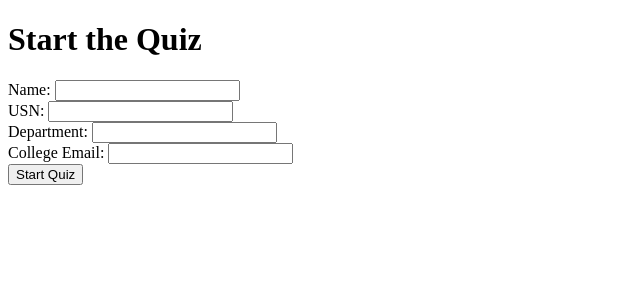
After one commit to Nikhil-Blllitz/DSAquiz, a Django app: page /start_quiz/ in a window 1280 px wide. The commit adds this page. Shown: the top 300 px of the page, without its empty margins (0-640 px from the left). Run offline with Django 5.2, Linux system fonts and the light colour scheme.

Commit message:
Added tab switching detector, registration form and result storage

```diff
--- a/quiz/myapp/admin.py
+++ b/quiz/myapp/admin.py
@@ -1,5 +1,5 @@
 from django.contrib import admin
-from .models import Question, Answer
+from .models import Question, Answer, QuizResult
 
 class AnswerInline(admin.TabularInline):
     model = Answer
@@ -16,3 +16,4 @@ class QuestionAdmin(admin.ModelAdmin):
     )
 
 admin.site.register(Question, QuestionAdmin)
+admin.site.register(QuizResult)  # Register the QuizResult model
--- a/quiz/myapp/templates/quiz/result.html
+++ b/quiz/myapp/templates/quiz/result.html
@@ -6,7 +6,7 @@
     <title>Quiz Result</title>
 </head>
 <body>
-    <h1>Your Score: {{ score }}</h1>
-    <a href="{% url 'quiz' %}">Take the Quiz Again</a>
+    <h1>Thank You for Participating!</h1>
+    <p>We appreciate your effort in taking the quiz!</p>
 </body>
 </html>
--- /dev/null
+++ b/quiz/myapp/templates/quiz/start_quiz.html
@@ -0,0 +1,32 @@
+<!DOCTYPE html>
+<html lang="en">
+<head>
+    <meta charset="UTF-8">
+    <meta name="viewport" content="width=device-width, initial-scale=1.0">
+    <title>Start Quiz</title>
+</head>
+<body>
+    <h1>Start the Quiz</h1>
+
+    {% if error_message %}
+        <p style="color: red;">{{ error_message }}</p>
+    {% endif %}
+
+    <form method="post">
+        {% csrf_token %}
+        <label for="name">Name:</label>
+        <input type="text" id="name" name="name" required><br>
+
+        <label for="usn">USN:</label>
+        <input type="text" id="usn" name="usn" required><br>
+
+        <label for="department">Department:</label>
+        <input type="text" id="department" name="department" required><br>
+
+        <label for="college_email">College Email:</label>
+        <input type="email" id="college_email" name="college_email" required><br>
+
+        <button type="submit">Start Quiz</button>
+    </form>
+</body>
+</html>
--- a/quiz/myapp/views.py
+++ b/quiz/myapp/views.py
@@ -1,6 +1,26 @@
-from django.shortcuts import render
-from .models import Question
+from django.shortcuts import render, redirect
+from .models import Question, QuizResult
+from django.db import IntegrityError
 
+def start_quiz(request):
+    if request.method == 'POST':
+        name = request.POST.get('name')
+        usn = request.POST.get('usn')
+        department = request.POST.get('department')
+        college_email = request.POST.get('college_email')
+
+        # Check if the USN already exists
+        if QuizResult.objects.filter(usn=usn).exists():
+            error_message = "This USN has already been used. Please enter a unique USN."
+            return render(request, 'quiz/start_quiz.html', {'error_message': error_message})
+
+        request.session['quiz_name'] = name  # Store the name in the session
+        request.session['usn'] = usn  # Store the USN in the session
+        request.session['department'] = department  # Store department in the session
+        request.session['college_email'] = college_email  # Store college email in the session
+        return redirect('quiz')  # Redirect to the quiz view
+
+    return render(request, 'quiz/start_quiz.html')  # Render the start quiz form
 def quiz_view(request):
     questions = Question.objects.order_by('?')[:10].prefetch_related('answers')
     return render(request, 'quiz/quiz.html', {'questions': questions})
@@ -8,11 +28,20 @@ def quiz_view(request):
 def submit_quiz(request):
     if request.method == 'POST':
         score = 0
+        name = request.session.get('quiz_name', 'Anonymous')  # Get the name from the session
+        usn = request.session.get('usn')  # Get the USN from the session
+
+        # Calculate the score
         for question in Question.objects.order_by('?')[:10].prefetch_related('answers'):
             selected_answer_id = request.POST.get(f'question_{question.id}')
             if selected_answer_id:
                 answer = question.answers.get(id=selected_answer_id)
                 if answer.is_correct:
                     score += 1
+
+        # Store the quiz result with the name and score
+        QuizResult.objects.create(name=name, usn=usn, score=score)
+
         return render(request, 'quiz/result.html', {'score': score})
-    return render(request, 'quiz/quiz.html')
+
+    return redirect('quiz')  # Redirect to quiz if not a POST request
--- a/quiz/quiz/urls.py
+++ b/quiz/quiz/urls.py
@@ -4,6 +4,8 @@ from myapp import views
 
 urlpatterns = [
     path('admin/', admin.site.urls),
-    path('', views.quiz_view, name='quiz'),
-    path('submit/', views.submit_quiz, name='submit_quiz'),
+    path('start_quiz/', views.start_quiz, name='start_quiz'),  # New URL for starting the quiz
+    path('quiz/', views.quiz_view, name='quiz'),                # Existing quiz URL
+    path('submit/', views.submit_quiz, name='submit_quiz'),     # Existing submit quiz URL
+    path('', views.start_quiz, name='home'),                    # Redirect to start quiz on the home URL
 ]
```
Also changed, not shown: quiz/myapp/models.py (+11 -0 lines), quiz/myapp/templates/quiz/duplicate_usn.html (added, +13 -0 lines), quiz/myapp/templates/quiz/quiz.html (+22 -1 lines), quiz/db.sqlite3, quiz/myapp/migrations/0004_quizresult.py (added), quiz/myapp/migrations/0005_quizresult_college_email_quizresult_department_and_more.py (added), quiz/myapp/migrations/0006_alter_quizresult_usn.py (added).
